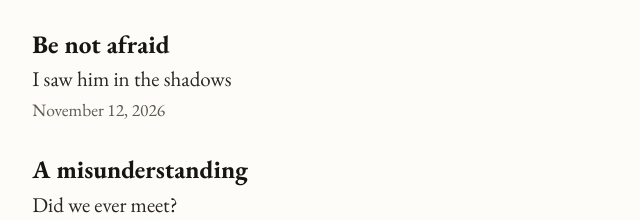
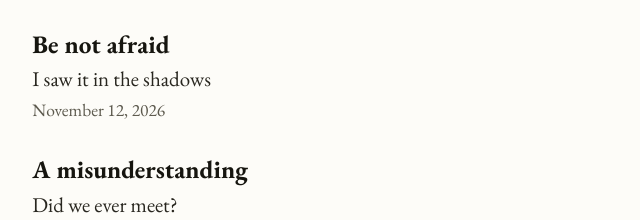
Before and after one commit to ara-balaki/ara-balaki.github.io, a plain HTML site: page index.html in a window 1280 px wide. Shown: the part 485-705 px from the top of the page, 281-921 px from the left. Drawn offline with Linux system fonts and the light colour scheme.

Commit message:
Publish a437674
Built from ara-balaki/blog@a437674d7f893a5e9d4700a72c7da45d52ef5f71.

```diff
--- a/index.html
+++ b/index.html
@@ -40,7 +40,7 @@
     <h2 class="post-list__title">
       <a href="/posts/be-not-afraid/">Be not afraid</a>
     </h2>
-    <p class="post-list__description">I saw him in the shadows</p>
+    <p class="post-list__description">I saw it in the shadows</p>
     <p class="post-list__date">
       <time datetime="2026-11-12">November 12, 2026</time>
     </p>
```
Also changed, not shown: posts/be-not-afraid/index.html (+2 -2 lines).
